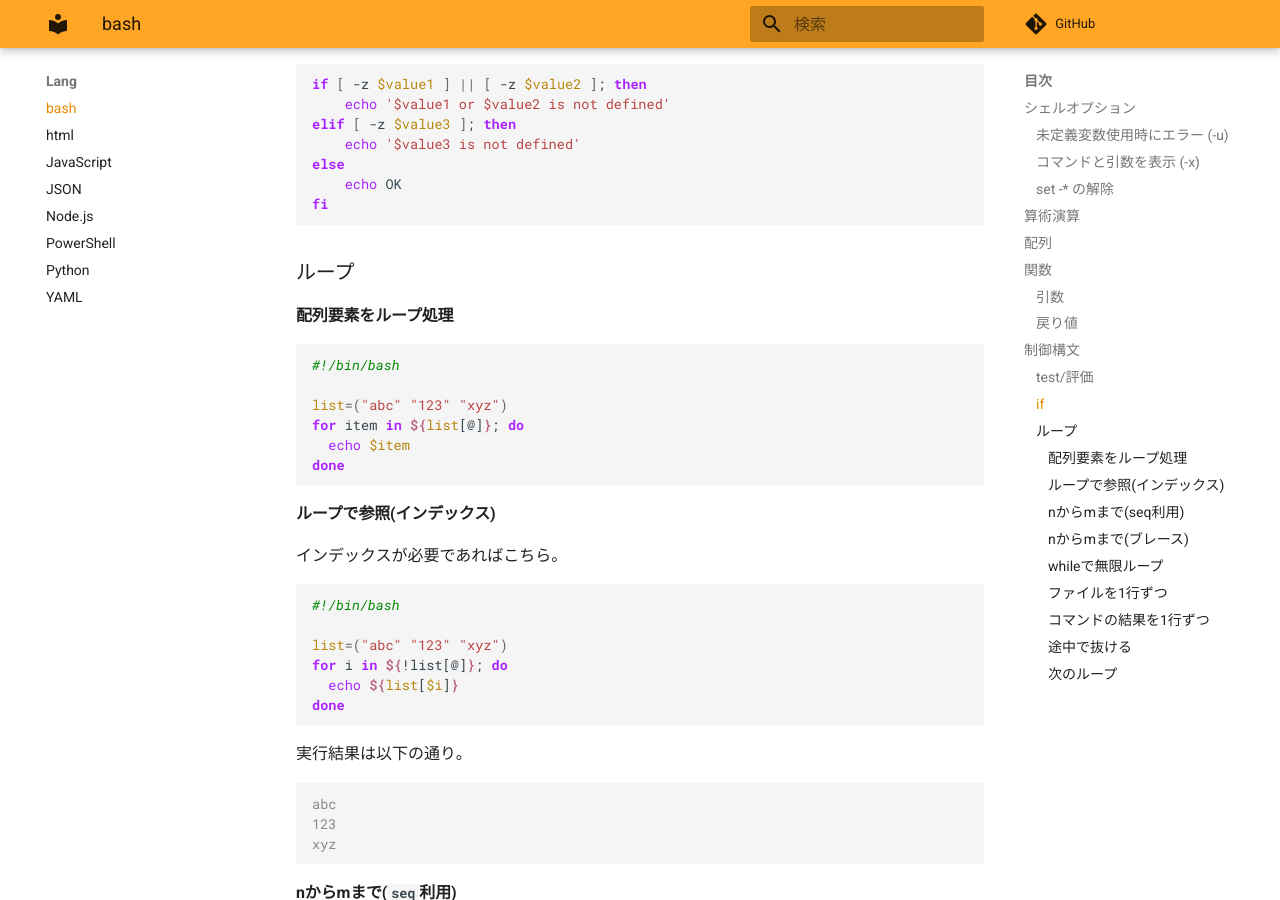
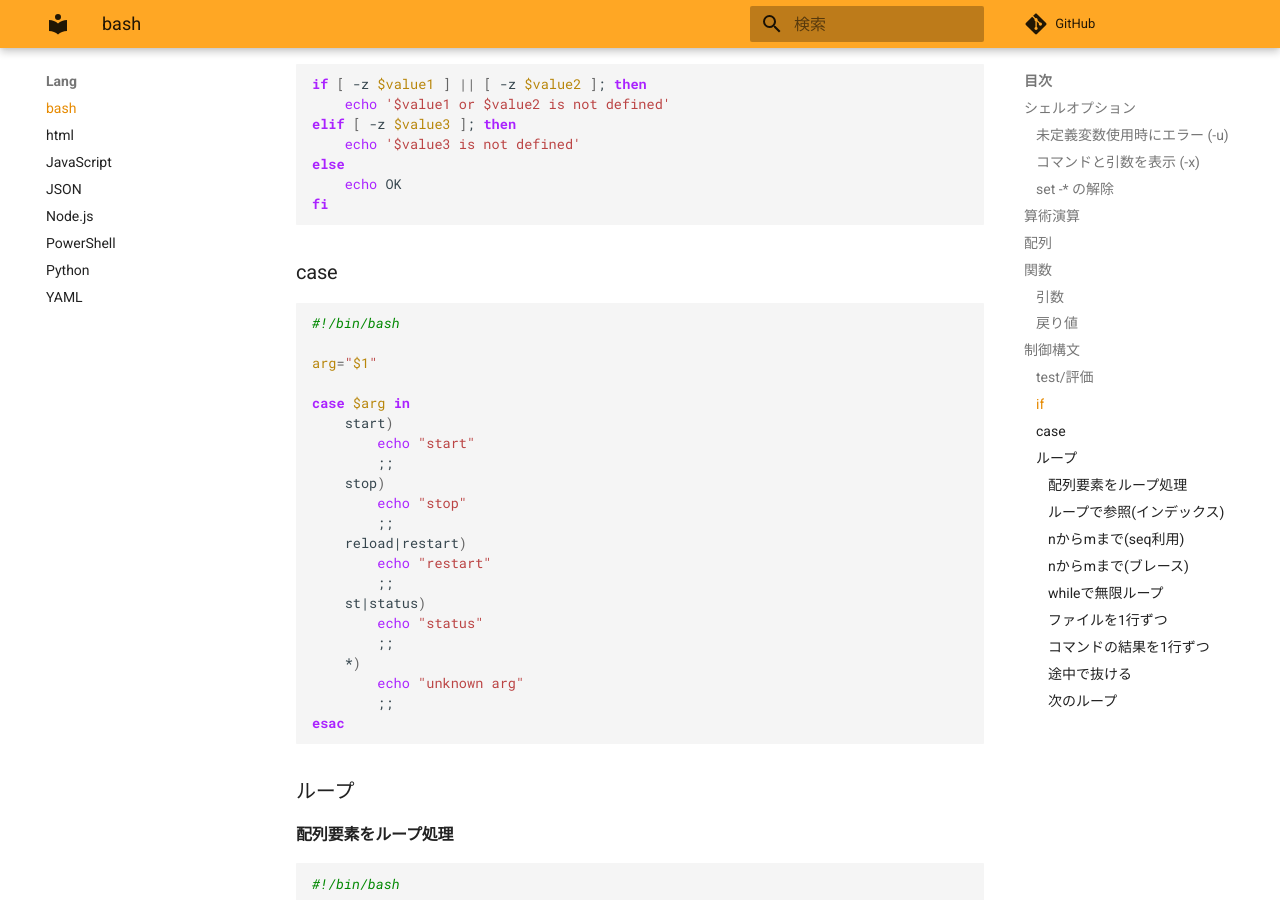
Before and after one commit to zaki-lknr/docs, an MkDocs documentation site: the page built from docs/lang/bash.md, in a window 1280 px wide and 900 px high, scrolled down 3052 px. Built offline with MkDocs 1.6.1 and Material for MkDocs 9.7.7, drawn with Linux system fonts in a browser that asks for light colours; comment, search, counter and statistics services are not loaded.

Commit message:
add: lang/bash: case文

````diff
--- a/docs/lang/bash.md
+++ b/docs/lang/bash.md
@@ -134,6 +134,32 @@ else
 fi
 ```
 
+### case
+
+```sh
+#!/bin/bash
+
+arg="$1"
+
+case $arg in
+    start)
+        echo "start"
+        ;;
+    stop)
+        echo "stop"
+        ;;
+    reload|restart)
+        echo "restart"
+        ;;
+    st|status)
+        echo "status"
+        ;;
+    *)
+        echo "unknown arg"
+        ;;
+esac
+```
+
 ### ループ
 
 #### 配列要素をループ処理
````
